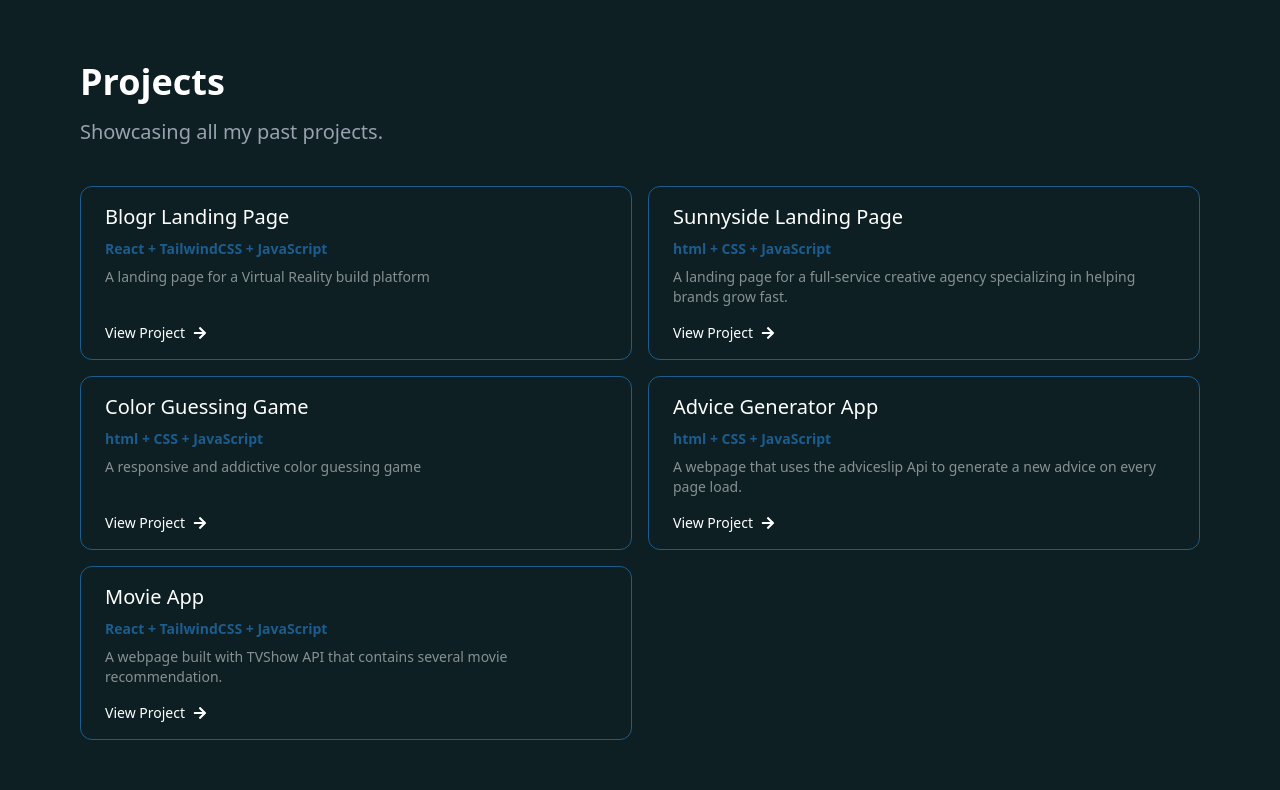
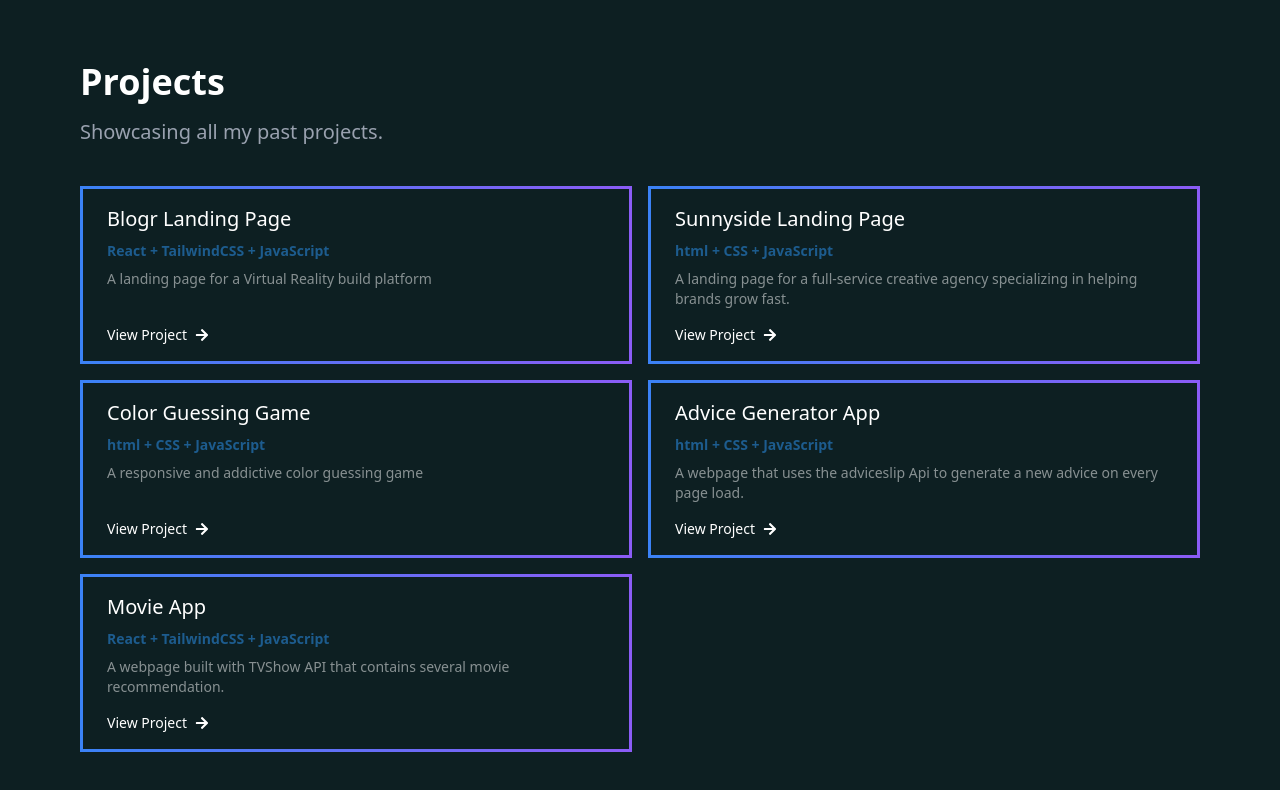
Before and after one commit to Jaymi-01/portfolio-2.0, a React (Vite) app: page / in a window 1280 px wide. Shown: the part 1016-1806 px from the top of the page. Built offline with nearby package versions, Linux system fonts and the light colour scheme.

Commit message:
change the border to gradient

```diff
--- a/src/components/Project.jsx
+++ b/src/components/Project.jsx
@@ -6,14 +6,12 @@ const containerVariants = {
   hidden: { opacity: 0 },
   visible: {
     opacity: 1,
-    transition: {
-      staggerChildren: 0.2, // delay between each card
-    },
+    transition: { staggerChildren: 0.2 },
   },
 };
 
 const itemVariants = {
-  hidden: { opacity: 0, y: 50 }, // start lower
+  hidden: { opacity: 0, y: 50 },
   visible: {
     opacity: 1,
     y: 0,
@@ -26,38 +24,40 @@ const Project = () => {
     <div>
       <motion.h1
         className="text-3xl md:text-4xl font-bold"
-        initial={{ opacity: 0, x: -100 }} // start hidden & left
-        whileInView={{ opacity: 1, x: 0 }} // slide in to normal position
-        viewport={{ once: true }} // run only once when in view
-        transition={{ duration: 0.8, ease: "easeOut" }} // smooth slide
+        initial={{ opacity: 0, x: -100 }}
+        whileInView={{ opacity: 1, x: 0 }}
+        viewport={{ once: true }}
+        transition={{ duration: 0.8, ease: "easeOut" }}
       >
         Projects
       </motion.h1>
+
       <motion.p
         className="mt-4 text-gray-400 text-lg md:text-xl"
-        initial={{ opacity: 0, y: 20 }} // start hidden & below
-        whileInView={{ opacity: 1, y: 0 }} // slide in to normal position
-        viewport={{ once: false, amount: 0.3 }} // run only once when in view
-        transition={{ duration: 1, ease: "easeOut" }} // smooth slide
+        initial={{ opacity: 0, y: 20 }}
+        whileInView={{ opacity: 1, y: 0 }}
+        viewport={{ once: false, amount: 0.3 }}
+        transition={{ duration: 1, ease: "easeOut" }}
       >
         Showcasing all my past projects.
       </motion.p>
+
       <AnimatePresence>
         <motion.div
           className="grid grid-cols-1 gap-4 md:grid-cols-2 mt-10 mx-auto items-stretch"
           variants={containerVariants}
           initial="hidden"
           whileInView="visible"
-    viewport={{ once: true }}
+          viewport={{ once: false, amount: 0.3 }}
         >
           {projects.map((project, index) => (
             <motion.div
               key={index}
               variants={itemVariants}
               exit={{ opacity: 0, y: -20, transition: { duration: 0.3 } }}
-        className="flex" // makes the card fill height
+              className="flex"
             >
-        <div className="flex flex-col justify-between px-6 py-4 border border-primary bg-secondary/10 rounded-xl w-full">
+              <div className="flex flex-col justify-between px-6 py-4 rounded-xl w-full animated-border">
                 <div>
                   <h1 className="text-xl">{project.title}</h1>
                   <p className="text-sm mt-2 text-primary font-semibold">
```
Lines whose indentation alone changed are shown as unchanged.
